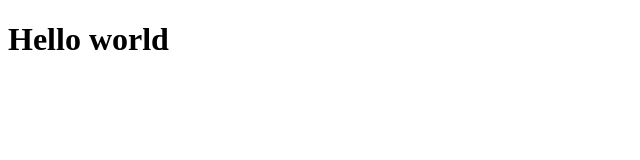
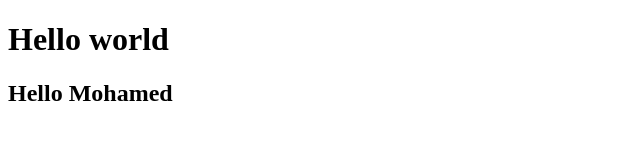
Before and after one commit to updull-10/Mohamed, a plain HTML site: page index.html in a window 1280 px wide. Shown: the whole page, without its empty margins (0-640 px from the left). Drawn offline with Linux system fonts and the light colour scheme.

Commit message:
second commit

```diff
--- a/index.html
+++ b/index.html
@@ -7,5 +7,6 @@
 </head>
 <body>
     <h1>Hello world</h1>
+    <h2>Hello Mohamed</h2>
 </body>
 </html>
```
